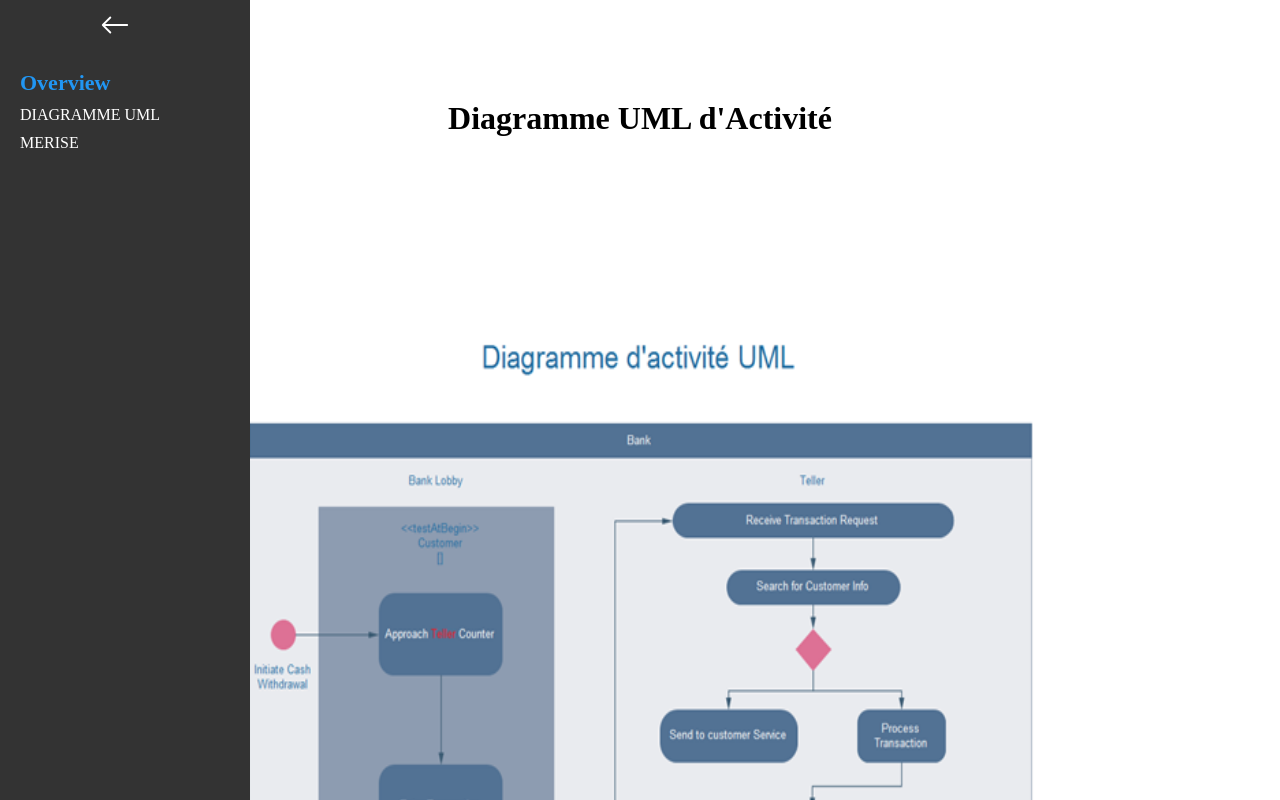
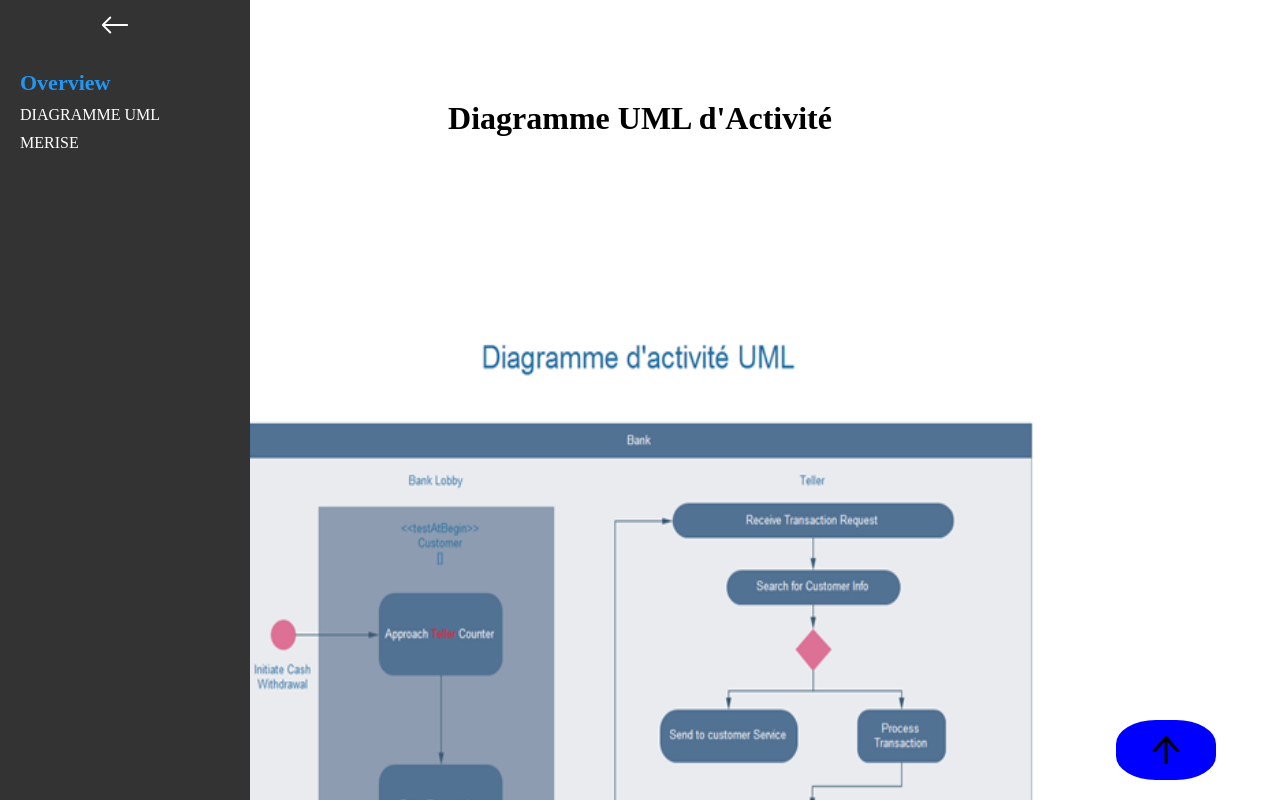
Before and after one commit to 2023-cda-alt-devops-p3/catalog-az, a React (Create React App) app: page /DA in a window 1280 px wide. Shown: the top 800 px of the page. Built offline with nearby package versions, Linux system fonts and the light colour scheme.

Commit message:
feat: up arrow scroll top

```diff
--- a/src/Accueil.jsx
+++ b/src/Accueil.jsx
@@ -1,10 +1,12 @@
 import React from 'react'
 import Sidebar from './components/sidebar/Sidebar'
+import ButtonTopi from './components/ButtonTopi'
 
 const Acceuil = () => {
   return (
     <div>
       <Sidebar />
+      <ButtonTopi />
     </div>
   )
 }
--- /dev/null
+++ b/src/components/ButtonTopi.jsx
@@ -0,0 +1,18 @@
+import React from 'react'
+import { AiOutlineArrowUp } from 'react-icons/ai';
+const ButtonTopi = () => {
+
+    const scrollTop = (e) => {
+        window.scrollTo({top: 0, left: 0, behavior: 'smooth'});
+    }
+
+  return (
+
+    <div >
+        <AiOutlineArrowUp  onClick={scrollTop} size={60} className="flex justify-between items-center w-40 h-14 px-4 top-90 right-5 fixed black rond" />
+    </div>
+
+  )
+}
+
+export default ButtonTopi
--- a/src/components/Overview.jsx
+++ b/src/components/Overview.jsx
@@ -1,6 +1,7 @@
 import React from 'react';
 import { CardInfos } from '../assets/infoscard';
 import { NavLink } from 'react-router-dom';
+
 
 const Overview = () => {
   return (
--- a/src/components/sidebar/Sidebar.css
+++ b/src/components/sidebar/Sidebar.css
@@ -2,7 +2,9 @@
 .hidden{
     display: none;
 }
-
+.fixed{
+  position: fixed;
+}
 .sidebar {
     width: 250px;
     height: 100%;
--- a/src/components/sidebar/Sidebar.jsx
+++ b/src/components/sidebar/Sidebar.jsx
@@ -1,10 +1,11 @@
-import React from 'react';
 import '../sidebar/Sidebar.css'
 import { useState } from 'react';
 import { NavLink } from 'react-router-dom';
 import { BsArrowRight, BsArrowLeft } from 'react-icons/bs'
 
 const Sidebar = () => {
+
+
 
     const [isOpen, setIsOpen] = useState(true);
 
@@ -26,7 +27,7 @@ const Sidebar = () => {
 
   return (
     <div>
-     <BsArrowRight  size={`${isOpen ? "" : 70}`} className={`${isOpen ? 'hidden' : 'on'}`} onClick={toggleSidebar}/>
+     <BsArrowRight  size={`${isOpen ? "" : 70}`} id="open-icon"className={`${isOpen ? 'hidden' : 'on'}`} onClick={toggleSidebar}/>
     <div className={`sidebar ${isOpen ? 'open' : 'closed'}`}>
       <button
         className={`toggle-button ${isOpen ? 'close' : 'open'}`}
--- a/src/index.css
+++ b/src/index.css
@@ -28,6 +28,27 @@
 }
 .flex{
     display: flex;
+}
+.justify-between{
+  justify-content: space-between;
+}
+.item-center {
+  align-items: center;
+}
+.w-40 {
+  width: 100px;
+}
+.px-4 {
+  padding: 10px 0px;
+}
+.top-90{
+  top: 90%;
+}
+.right-5{
+  right: 5%;
+}
+.fixed{
+  position: fixed;
 }
 .grid{
     display: grid;
@@ -61,7 +82,12 @@
   border: none;
 }
 
+.rond{
+  background-color: blue;
+  border-radius: 40%;
+  z-index: 1000;
 
+}
 
 /* IMPORT STYLE CARD */
 
```
Also changed, not shown: 1 other file (tests, documents, lock files or other folders).
